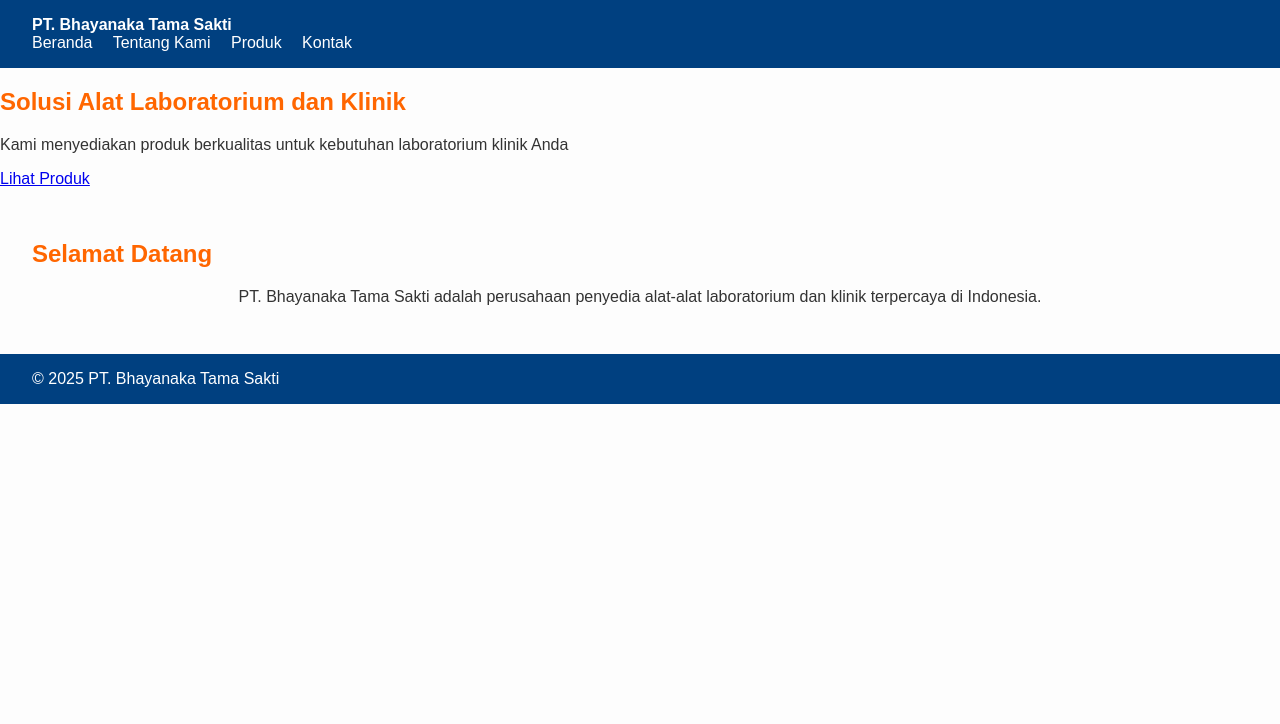
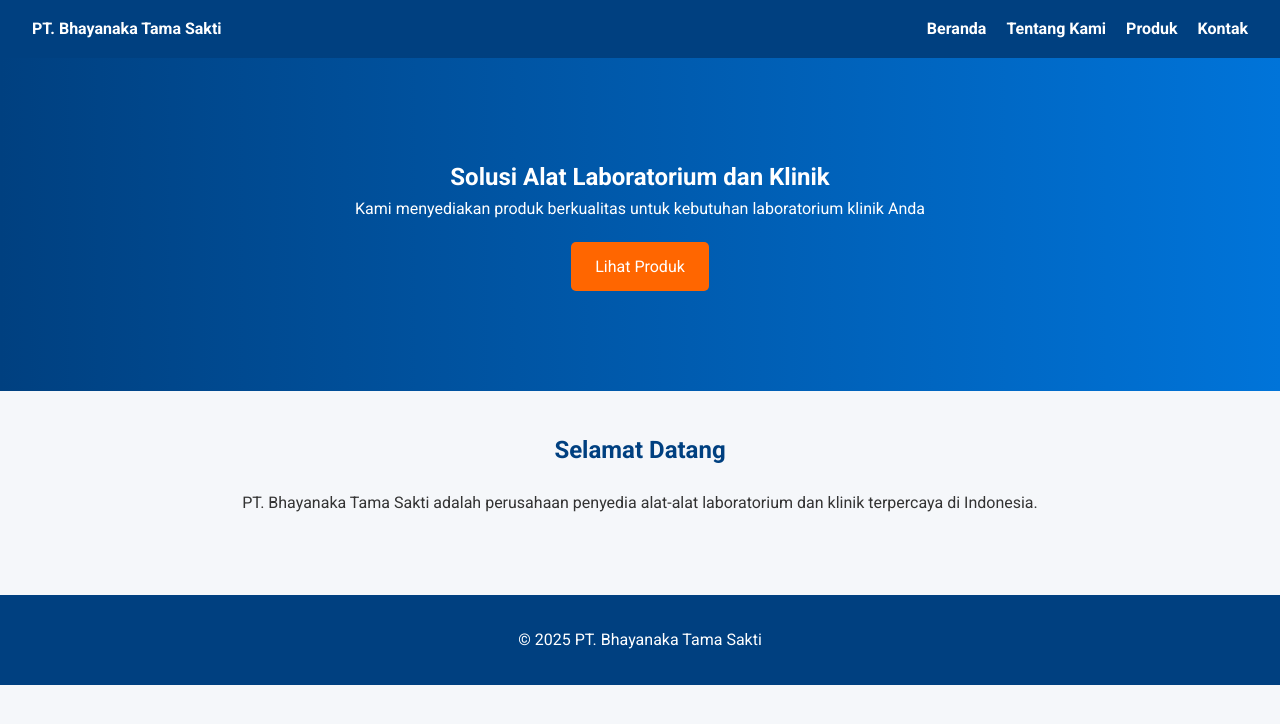
Before and after one commit to bhayanakasistem/bhayanakaweb, a plain HTML site: page index.html in a window 1280 px wide. Drawn offline with Linux system fonts and the light colour scheme.

Commit message:
Add files via upload

```diff
--- a/assets/css/style.css
+++ b/assets/css/style.css
@@ -1,30 +1,83 @@
+
+@import url('https://fonts.googleapis.com/css2?family=Roboto:wght@400;700&display=swap');
+
+* {
+    box-sizing: border-box;
+    margin: 0;
+    padding: 0;
+}
 
 body {
-    font-family: Arial, sans-serif;
-    margin: 0;
-    padding: 0;
-    background-color: #fdfdfd;
+    font-family: 'Roboto', sans-serif;
+    background-color: #f5f7fa;
     color: #333;
+    line-height: 1.6;
 }
-header, footer {
+
+header {
     background-color: #004080;
     color: white;
     padding: 1em 2em;
+    display: flex;
+    justify-content: space-between;
+    align-items: center;
+    flex-wrap: wrap;
 }
+
 nav a {
     color: white;
-    margin-right: 1em;
+    margin-left: 1em;
     text-decoration: none;
+    font-weight: bold;
 }
+
+.hero {
+    background: linear-gradient(to right, #004080, #0074d9);
+    color: white;
+    padding: 100px 20px;
+    text-align: center;
+}
+
+.hero .cta-btn {
+    background: #ff6600;
+    color: white;
+    padding: 12px 24px;
+    text-decoration: none;
+    border-radius: 5px;
+    margin-top: 20px;
+    display: inline-block;
+}
+
 main {
-    padding: 2em;
+    padding: 40px 20px;
+    max-width: 1200px;
+    margin: auto;
 }
-h1, h2 {
-    color: #ff6600;
+
+h2 {
+    color: #004080;
+    margin-bottom: 20px;
+    text-align: center;
 }
-.product {
-    border: 1px solid #ddd;
-    padding: 1em;
-    margin-bottom: 1em;
-    border-radius: 5px;
+
+.products-grid {
+    display: grid;
+    grid-template-columns: repeat(auto-fit, minmax(280px, 1fr));
+    gap: 20px;
 }
+
+.product-card {
+    background: white;
+    padding: 20px;
+    border-radius: 8px;
+    box-shadow: 0 2px 6px rgba(0,0,0,0.1);
+    text-align: center;
+}
+
+footer {
+    background-color: #004080;
+    color: white;
+    padding: 2em 1em;
+    text-align: center;
+    margin-top: 40px;
+}
```
